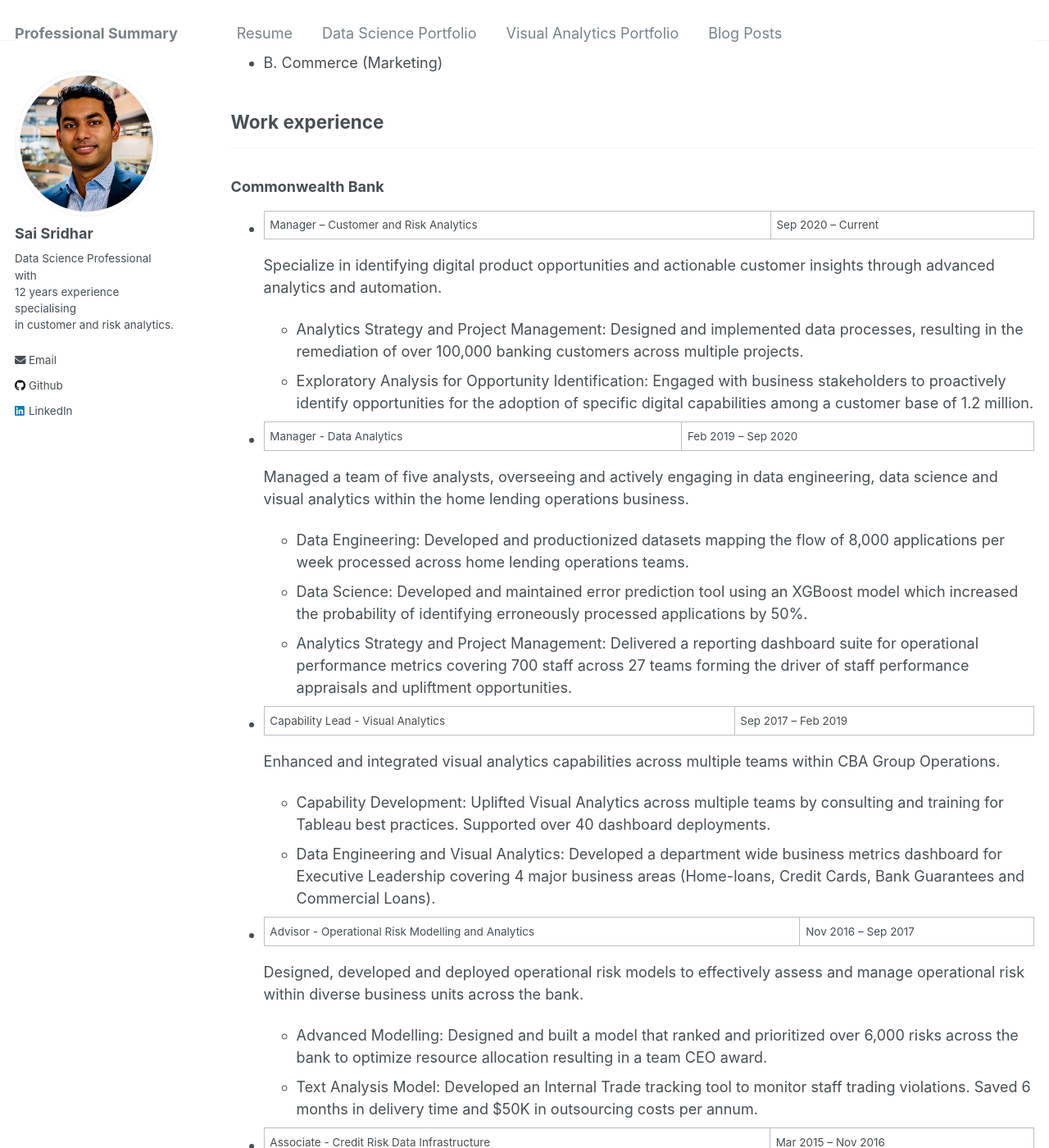
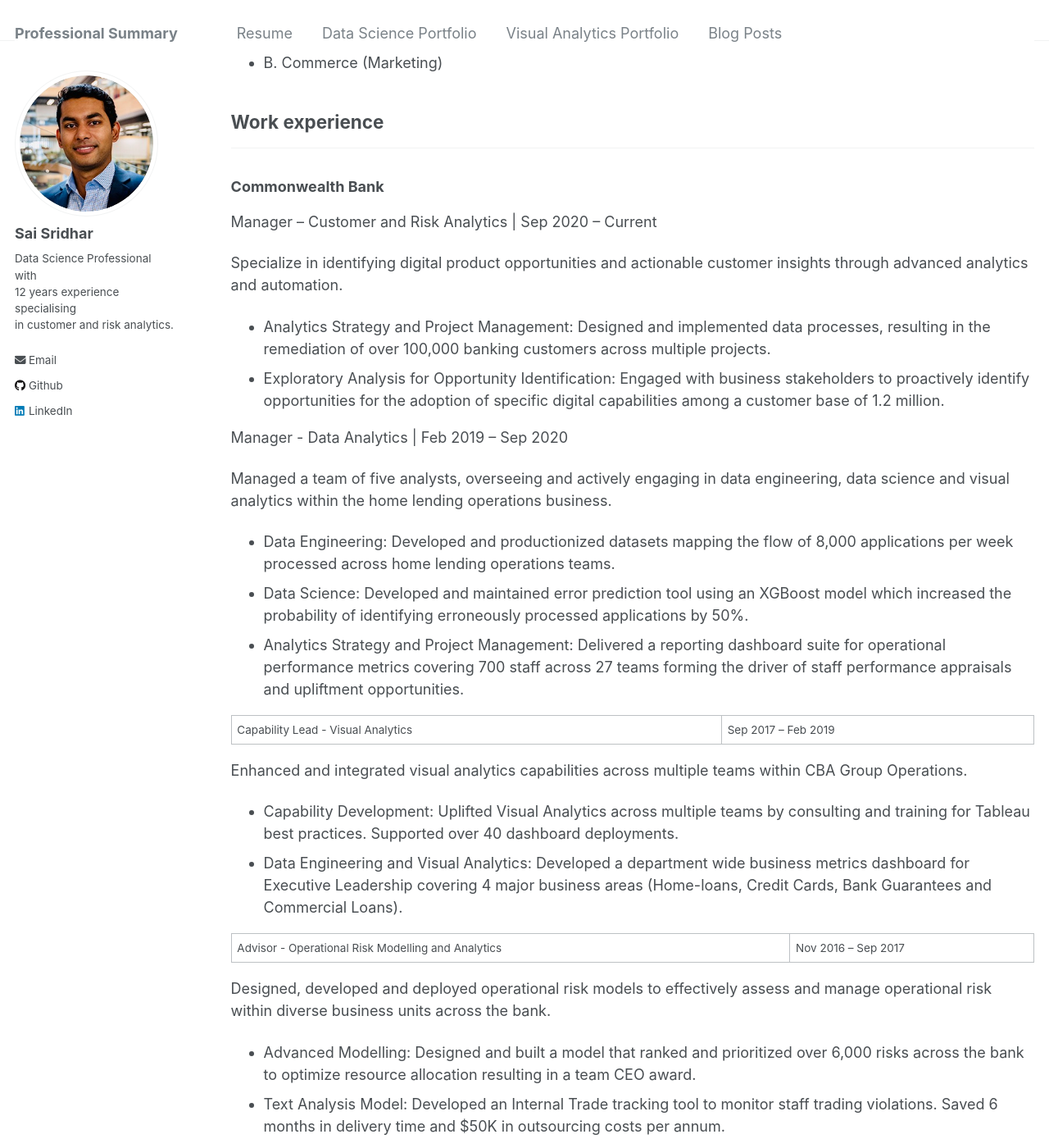
Before and after one commit to saiksridhar/saiksridhar.github.io, a Jekyll site: the page built from _pages/cv.md, in a window 1280 px wide and 1400 px high, scrolled down 268 px. Shown: the whole window at 82% size. Built offline with Jekyll 4.4.1, drawn with Linux system fonts in a browser that asks for light colours; some of the changed lines change nothing that is shown; some of the changed text lies outside the part shown.

Commit message:
Update cv.md

```diff
--- a/_pages/cv.md
+++ b/_pages/cv.md
@@ -19,38 +19,38 @@
 ## Work experience
 _________________________
 ### Commonwealth Bank
-* Manager – Customer and Risk Analytics | Sep 2020 – Current
+Manager – Customer and Risk Analytics &#124; Sep 2020 – Current
 
   Specialize in identifying digital product opportunities and actionable customer insights through advanced analytics and automation.
   * Analytics Strategy and Project Management: Designed and implemented data processes, resulting in the remediation of over 100,000 banking customers across multiple projects.
   * Exploratory Analysis for Opportunity Identification: Engaged with business stakeholders to proactively identify opportunities for the adoption of specific digital capabilities among a customer base of 1.2 million.
 
-* Manager - Data Analytics | Feb 2019 – Sep 2020
+Manager - Data Analytics &#124; Feb 2019 – Sep 2020
 
   Managed a team of five analysts, overseeing and actively engaging in data engineering, data science and visual analytics within the home lending operations business.
   * Data Engineering: Developed and productionized datasets mapping the flow of 8,000 applications per week processed across home lending operations teams.
   * Data Science: Developed and maintained error prediction tool using an XGBoost model which increased the probability of identifying erroneously processed applications by 50%.
   * Analytics Strategy and Project Management: Delivered a reporting dashboard suite for operational performance metrics covering 700 staff across 27 teams forming the driver of staff performance appraisals and upliftment opportunities.
 
-* Capability Lead - Visual Analytics | Sep 2017 – Feb 2019
+Capability Lead - Visual Analytics | Sep 2017 – Feb 2019
 
   Enhanced and integrated visual analytics capabilities across multiple teams within CBA Group Operations.
   * Capability Development: Uplifted Visual Analytics across multiple teams by consulting and training for Tableau best practices. Supported over 40 dashboard deployments.
   * Data Engineering and Visual Analytics: Developed a department wide business metrics dashboard for Executive Leadership covering 4 major business areas (Home-loans, Credit Cards, Bank Guarantees and Commercial Loans).
 
-* Advisor - Operational Risk Modelling and Analytics | Nov 2016 – Sep 2017
+Advisor - Operational Risk Modelling and Analytics | Nov 2016 – Sep 2017
 
   Designed, developed and deployed operational risk models to effectively assess and manage operational risk within diverse business units across the bank.
   * Advanced Modelling: Designed and built a model that ranked and prioritized over 6,000 risks across the bank to optimize resource allocation resulting in a team CEO award.
   * Text Analysis Model: Developed an Internal Trade tracking tool to monitor staff trading violations. Saved 6 months in delivery time and $50K in outsourcing costs per annum.
 
-* Associate - Credit Risk Data Infrastructure | Mar 2015 – Nov 2016
+Associate - Credit Risk Data Infrastructure | Mar 2015 – Nov 2016
 
   Designed, developed and maintained core data assets, which formed the basis for credit risk analytics, capital provisioning and reporting functions.
   * Data Engineering and Visual Analytics: Designed and implemented a performance metrics dashboard to track individual performance for 150 credit underwriters.
 
 ### Nielsen
-* Insights Executive | Aug 2012 – Nov 2014
+Insights Executive | Aug 2012 – Nov 2014
 
   Conceptualized and executed tailored research studies aimed at generating market insights through data analytics.
   * Project Management and Analytics: Conducted market research and was a key part of a team which developed a $250K portfolio of pharma and banking clients.
```
